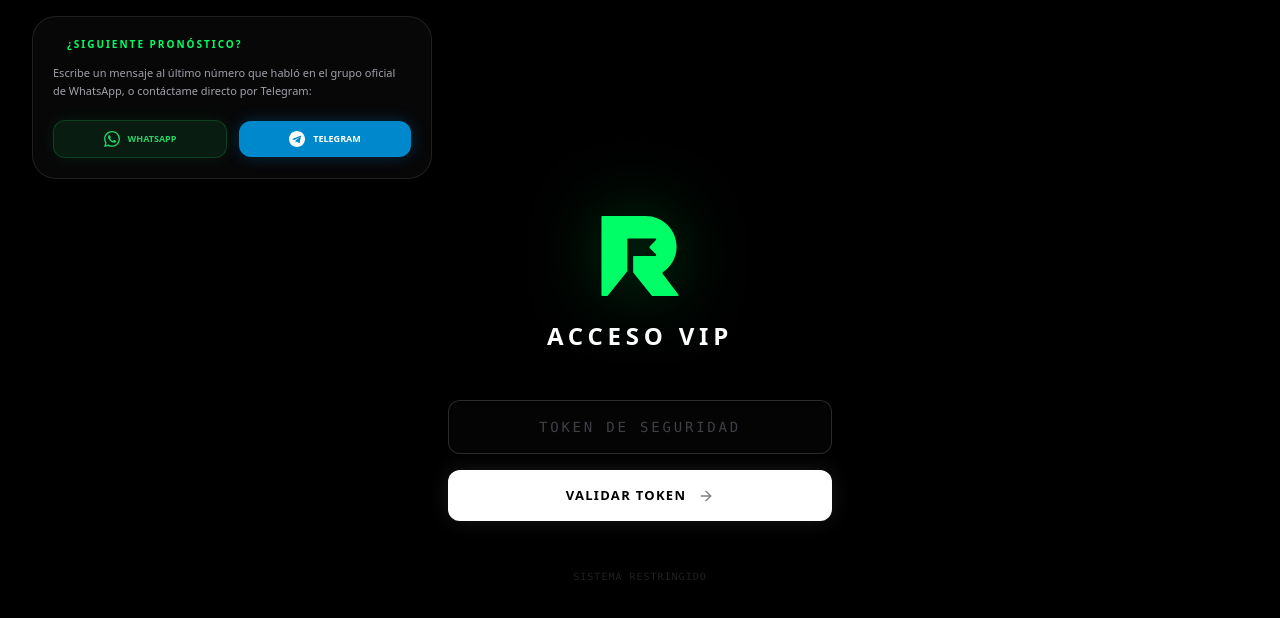
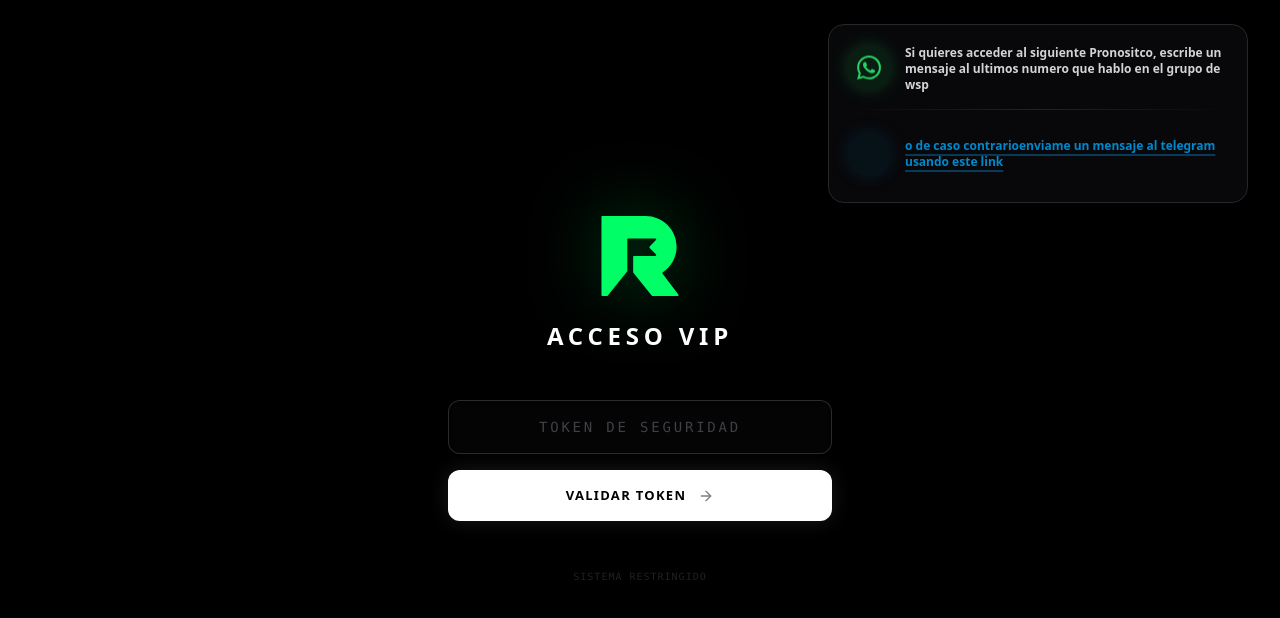
Before and after one commit to raser7/raser-bets, a React (Vite) app: page / in a window 1280 px wide. Shown: the top 618 px of the page. Built offline with nearby package versions, Linux system fonts and the light colour scheme.

Commit message:
UI: Logos de marca animados rebotando sin border

```diff
--- a/src/pages/Login.jsx
+++ b/src/pages/Login.jsx
@@ -40,24 +40,34 @@ export default function Login() {
   return (
     <div className="min-h-screen bg-black flex flex-col items-center justify-center p-4 selection:bg-brand/30 relative">
 
-      {/* Dynamic Top Banner */}
-      <div className="absolute top-4 left-4 right-4 lg:left-8 lg:right-auto z-50 w-auto lg:w-[400px] bg-zinc-950/80 backdrop-blur-xl border border-zinc-800/80 p-5 rounded-[1.5rem] shadow-2xl animate-in fade-in slide-in-from-top-8 duration-1000">
-        <h3 className="text-brand font-black text-[10px] tracking-[0.2em] mb-3 uppercase flex items-center gap-2">
-           <span className="w-1.5 h-1.5 bg-brand rounded-full animate-[ping_2s_cubic-bezier(0,0,0.2,1)_infinite]"></span>
-           ¿Siguiente Pronóstico?
-        </h3>
-        <p className="text-zinc-400 text-[11px] leading-relaxed font-medium mb-5">
-          Escribe un mensaje al último número que habló en el grupo oficial de WhatsApp, o contáctame directo por Telegram:
-        </p>
-        <div className="flex items-center gap-3">
-           <div className="flex flex-1 items-center justify-center gap-2 py-2.5 px-3 bg-[#25D366]/10 text-[#25D366] rounded-xl text-[9px] font-black border border-[#25D366]/20 shadow-[0_0_15px_rgba(37,211,102,0.1)]">
-              <svg className="w-4 h-4" viewBox="0 0 24 24" fill="currentColor"><path d="M17.472 14.382c-.297-.149-1.758-.867-2.03-.967-.273-.099-.471-.148-.67.15-.197.297-.767.966-.94 1.164-.173.199-.347.223-.644.075-.297-.15-1.255-.463-2.39-1.475-.883-.788-1.48-1.761-1.653-2.059-.173-.297-.018-.458.13-.606.134-.133.298-.347.446-.52.149-.174.198-.298.298-.497.099-.198.05-.371-.025-.52-.075-.149-.669-1.612-.916-2.207-.242-.579-.487-.5-.669-.51a12.8 12.8 0 0 0-.57-.01c-.198 0-.52.074-.792.372-.272.297-1.04 1.016-1.04 2.479 0 1.462 1.065 2.875 1.213 3.074.149.198 2.096 3.2 5.077 4.487.709.306 1.262.489 1.694.625.712.227 1.36.195 1.871.118.571-.085 1.758-.719 2.006-1.413.248-.694.248-1.289.173-1.413-.074-.124-.272-.198-.57-.347m-5.421 7.403h-.004a9.87 9.87 0 0 1-5.031-1.378l-.361-.214-3.741.982.998-3.648-.235-.374a9.86 9.86 0 0 1-1.51-5.26c.001-5.45 4.436-9.884 9.888-9.884 2.64 0 5.122 1.03 6.988 2.898a9.825 9.825 0 0 1 2.893 6.994c-.003 5.45-4.437 9.884-9.885 9.884m8.413-18.297A11.815 11.815 0 0 0 12.05 0C5.495 0 .16 5.335.157 11.892c0 2.096.547 4.142 1.588 5.945L.057 24l6.305-1.654a11.882 11.882 0 0 0 5.683 1.448h.005c6.554 0 11.89-5.335 11.893-11.893a11.821 11.821 0 0 0-3.48-8.413z"/></svg>
-              WHATSAPP
+      <div className="absolute top-4 right-4 lg:top-6 lg:right-8 z-50 w-[92vw] lg:w-[420px] bg-zinc-950/95 backdrop-blur-xl border border-zinc-800 p-5 rounded-2xl shadow-2xl animate-in fade-in slide-in-from-top-8 duration-700">
+
+        <div className="flex flex-col gap-4">
+           {/* Line 1: WhatsApp */}
+           <div className="flex items-center gap-4 group">
+              <div className="flex-shrink-0">
+                 <div className="w-10 h-10 bg-[#25D366]/10 rounded-full flex items-center justify-center animate-bounce shadow-[0_0_20px_rgba(37,211,102,0.3)]">
+                   <svg className="w-6 h-6 text-[#25D366]" viewBox="0 0 24 24" fill="currentColor"><path d="M17.472 14.382c-.297-.149-1.758-.867-2.03-.967-.273-.099-.471-.148-.67.15-.197.297-.767.966-.94 1.164-.173.199-.347.223-.644.075-.297-.15-1.255-.463-2.39-1.475-.883-.788-1.48-1.761-1.653-2.059-.173-.297-.018-.458.13-.606.134-.133.298-.347.446-.52.149-.174.198-.298.298-.497.099-.198.05-.371-.025-.52-.075-.149-.669-1.612-.916-2.207-.242-.579-.487-.5-.669-.51a12.8 12.8 0 0 0-.57-.01c-.198 0-.52.074-.792.372-.272.297-1.04 1.016-1.04 2.479 0 1.462 1.065 2.875 1.213 3.074.149.198 2.096 3.2 5.077 4.487.709.306 1.262.489 1.694.625.712.227 1.36.195 1.871.118.571-.085 1.758-.719 2.006-1.413.248-.694.248-1.289.173-1.413-.074-.124-.272-.198-.57-.347m-5.421 7.403h-.004a9.87 9.87 0 0 1-5.031-1.378l-.361-.214-3.741.982.998-3.648-.235-.374a9.86 9.86 0 0 1-1.51-5.26c.001-5.45 4.436-9.884 9.888-9.884 2.64 0 5.122 1.03 6.988 2.898a9.825 9.825 0 0 1 2.893 6.994c-.003 5.45-4.437 9.884-9.885 9.884m8.413-18.297A11.815 11.815 0 0 0 12.05 0C5.495 0 .16 5.335.157 11.892c0 2.096.547 4.142 1.588 5.945L.057 24l6.305-1.654a11.882 11.882 0 0 0 5.683 1.448h.005c6.554 0 11.89-5.335 11.893-11.893a11.821 11.821 0 0 0-3.48-8.413z"/></svg>
+                 </div>
+              </div>
+              <p className="text-zinc-300 text-[11px] md:text-xs leading-relaxed font-bold flex-1">
+                 Si quieres acceder al siguiente Pronositco, escribe un mensaje al ultimos numero que hablo en el grupo de wsp
+              </p>
            </div>
 
-           <a href="https://t.me/" target="_blank" rel="noreferrer" className="flex flex-1 items-center justify-center gap-2 py-2.5 px-3 bg-[#0088cc] hover:bg-[#0088cc]/80 text-white rounded-xl text-[9px] font-black shadow-[0_0_15px_rgba(0,136,204,0.3)] transition-all hover:-translate-y-1">
-              <svg className="w-4 h-4" viewBox="0 0 24 24" fill="currentColor"><path d="M12 0C5.373 0 0 5.373 0 12s5.373 12 12 12 12-5.373 12-12S18.627 0 12 0zm5.894 8.221l-1.97 9.28c-.145.658-.537.818-1.084.508l-3-2.21-1.446 1.394c-.14.15-.27.275-.55.275l.213-3.051 5.56-5.022c.24-.213-.054-.334-.373-.121l-6.869 4.326-2.96-.924c-.64-.203-.658-.64.135-.954l11.566-4.458c.538-.196 1.006.128.832.941z"/></svg>
-              TELEGRAM
+           {/* Divider */}
+           <div className="h-px w-full bg-gradient-to-r from-transparent via-zinc-700/50 to-transparent"></div>
+
+           {/* Line 2: Telegram */}
+           <a href="https://t.me/RASERBETS_OFICIAL" target="_blank" rel="noreferrer" className="flex items-center gap-4 group cursor-pointer hover:bg-white/5 p-2 -mx-2 rounded-xl transition-all">
+              <div className="flex-shrink-0">
+                 <div className="w-10 h-10 bg-[#0088cc]/10 rounded-full flex items-center justify-center animate-pulse shadow-[0_0_20px_rgba(0,136,204,0.3)]">
+                   <svg className="w-6 h-6 text-[#0088cc] group-hover:scale-125 transition-transform animate-[ping_2s_cubic-bezier(0,0,0.2,1)_infinite]" viewBox="0 0 24 24" fill="currentColor" style={{animationDuration: '2s'}}><path d="M12 0C5.373 0 0 5.373 0 12s5.373 12 12 12 12-5.373 12-12S18.627 0 12 0zm5.894 8.221l-1.97 9.28c-.145.658-.537.818-1.084.508l-3-2.21-1.446 1.394c-.14.15-.27.275-.55.275l.213-3.051 5.56-5.022c.24-.213-.054-.334-.373-.121l-6.869 4.326-2.96-.924c-.64-.203-.658-.64.135-.954l11.566-4.458c.538-.196 1.006.128.832.941z"/></svg>
+                 </div>
+              </div>
+              <p className="text-[#0088cc] group-hover:text-blue-400 text-[11px] md:text-xs leading-relaxed font-black underline decoration-[#0088cc]/40 underline-offset-4 decoration-2 flex-1">
+                 o de caso contrarioenviame un mensaje al telegram usando este link
+              </p>
            </a>
         </div>
       </div>
```
